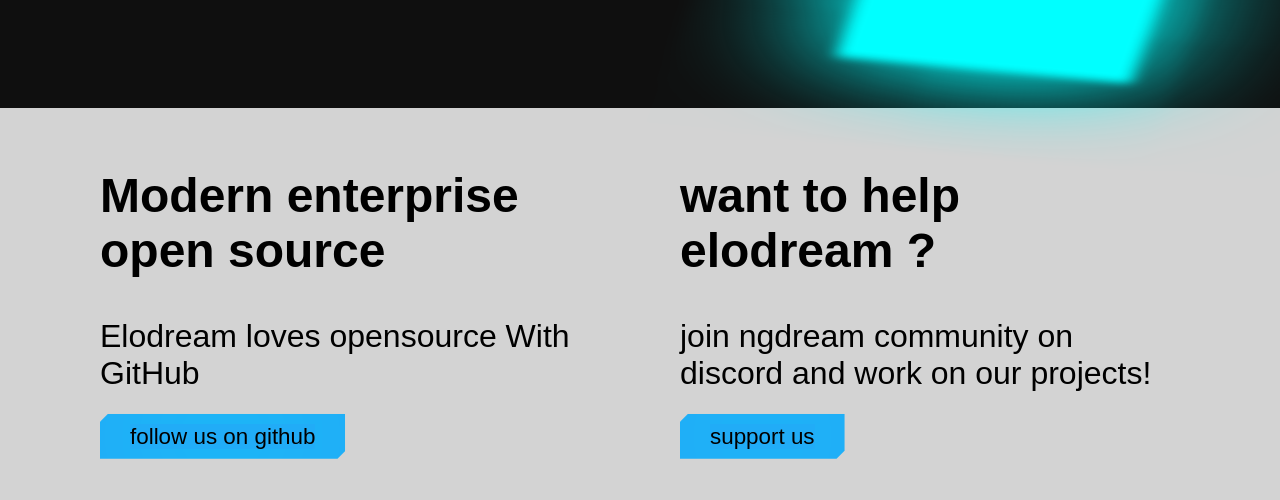
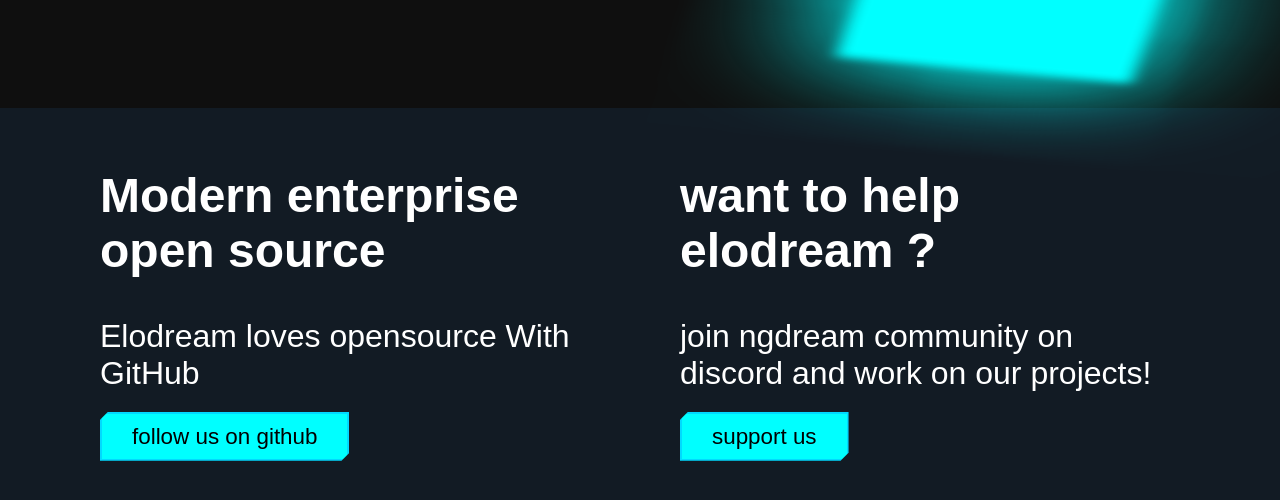
Before and after one commit to christ118/elodream.github.io, a plain HTML site: page index.html in a window 1280 px wide. Shown: the part 548-1048 px from the top of the page. Drawn offline with Linux system fonts and the light colour scheme.

Commit message:
Update index.html

```diff
--- a/index.html
+++ b/index.html
@@ -46,7 +46,8 @@
         {
             font-family: Arial, Helvetica, sans-serif;
             background-color: rgb(15, 15, 15);
-            margin:0
+            margin:0;
+            user-select: none;
         }
         *
         {
@@ -135,36 +136,33 @@
         {
             position: relative;
             padding: 10px 30px;
-            background-color:#21acf7 ;
+            background-color:cyan ;
+            border: 2px solid #01d9ff;
             font-size: 1.4rem;
-            border:none;
+            color: black;
+            cursor: pointer;
+
             -webkit-clip-path: polygon(8px 0,100% 0,100% calc(100% - 8px),calc(100% - 8px) 100%,0 100%,0 8px,8px 0);
     clip-path: polygon(8px 0,100% 0,100% calc(100% - 8px),calc(100% - 8px) 100%,0 100%,0 8px,8px 0);
     box-shadow: 0 0 150px 10px outset rgb(0, 255, 255);
-z-index: 2;
         }
 
-        .sp::after
+
+        .button:hover
         {
-            content: '';
-            box-shadow: 0 0 150px 10px outset rgb(0, 255, 255);
-            width: 100%;
-            height: 100%;
+            background:linear-gradient(90deg, cyan,#04e0e0);
 
-            display: block;
-            left: 0;
-    position: absolute;
-    top: 0;
-            z-index: 3;
         }
+
 
         section
         {
             height: 600px;
-            background-color: #D3D3D3;
+            background-color: #121b24;
             padding: 20px 100Px;
             display: flex;
             justify-content: space-between;
+            color: white;
         }
     </style>
     <header>
@@ -200,8 +198,11 @@
 </p>
 
 
-<a class="button"><span class="sp">follow us on github</span></a></div>
+<a class="button"><span style="">follow us on github</span></a>
 
+
+
+</div>
 
 <div style="width: 500px;">
     <h2>want to help elodream ?</h2>
```
